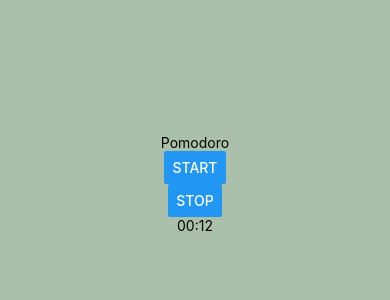
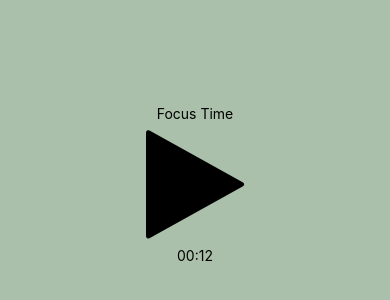
Before and after one commit to BenjaminPmt/Pomodoro, a React Native app: screen / in a window 390 px wide. Shown: the part 238-538 px from the top of the page. Built offline with nearby package versions, Linux system fonts and the light colour scheme.

Commit message:
ajout bouton play et text focus break

```diff
--- a/App.tsx
+++ b/App.tsx
@@ -1,16 +1,34 @@
 import { StatusBar } from 'expo-status-bar';
-import { useState } from 'react';
+import { useState, useEffect } from 'react';
 import { Button, StyleSheet, Text, View } from 'react-native';
 import Title from './components/Title';
 import { TimerCountDownDisplay } from './TimerCountDownDisplay';
+import { TimerToggleButton } from './TimerToggleButton';
+import { TimerModes } from './TimerModeDisplay';
+import { TimerModeDisplay } from './TimerModeDisplay';
 
 export default function App() {
   const FOCUS_TIME_MINUTES = 0.2 * 60 * 1000;
   const BREAK_TIME_MINUTES = 0.1 * 60 * 1000;
   const [timerCount, setTimerCount] = useState<number>(FOCUS_TIME_MINUTES);
   const [timerInterval, setTimerInterval] = useState<NodeJS.Timer | null>(null);
+  const [isTimerRunning, setIsTimerRunning] = useState<boolean>(false);
+  const [timerMode, setTimerMode] = useState<TimerModes>("Focus");
 
+  useEffect(() => {
+    if( timerCount == 0){
+      if(timerMode == 'Focus'){
+        setTimerMode('Break');
+        setTimerCount(BREAK_TIME_MINUTES)
+      } else {
+        setTimerMode('Focus');
+        setTimerCount(FOCUS_TIME_MINUTES)
+      }
+      stopTimer();
+    }
+  },[timerCount])
   const startTimer = () => {
+    setIsTimerRunning(true);
     // prev = l'ancien state, donc la, la seconde d'avant
     // setInterval permet d'executer une fonction de maniere repeté a des intervalles reguliers
     // ici on effectue une fonction flechée avec le changement de temps chaque seconde
@@ -21,6 +39,7 @@ export default function App() {
   const stopTimer = () => {
     if(timerInterval != null) {
       clearInterval(timerInterval)
+      setIsTimerRunning(false);
     }
 
   }
@@ -28,10 +47,9 @@ export default function App() {
   const timerDate = new Date(timerCount);
   return (
     <View style={styles.container}>
-      <Title/>
       <StatusBar style="auto" />
-      <Button title='Start' onPress={startTimer} />
-      <Button title='Stop' onPress={stopTimer} />
+      <TimerModeDisplay timerMode={timerMode} />
+      <TimerToggleButton isTimerRunning={isTimerRunning} startTimer={startTimer} stopTimer={stopTimer} />
       <TimerCountDownDisplay timerDate={new Date(timerCount)} />
     </View>
   );
--- /dev/null
+++ b/TimerModeDisplay.tsx
@@ -0,0 +1,15 @@
+import React from "react";
+import {Text, View, StyleSheet} from 'react-native';
+
+export type TimerModes = "Focus" | "Break";
+type Props = {
+    timerMode : TimerModes;
+}
+
+export const TimerModeDisplay: React.FC<Props> = ({timerMode}) => {
+    return(
+        <View>
+            <Text>{timerMode} Time</Text>
+        </View>
+    )
+}
--- /dev/null
+++ b/TimerToggleButton.tsx
@@ -0,0 +1,19 @@
+import React from "react";
+import {Text, View, StyleSheet, Button, Pressable} from 'react-native';
+import {FontAwesome} from '@expo/vector-icons';
+
+// FC pour function component
+type Props = {
+    isTimerRunning: boolean;
+    stopTimer: () => void;
+    startTimer: () => void;
+}
+export const TimerToggleButton: React.FC<Props> = ({isTimerRunning, startTimer, stopTimer}) => {
+    return(
+        <Pressable onPress={isTimerRunning ? stopTimer : startTimer}>
+            <View>
+                <FontAwesome name={isTimerRunning ? 'pause' : "play"} size={125} />
+            </View>
+        </Pressable>
+    )
+}
```
